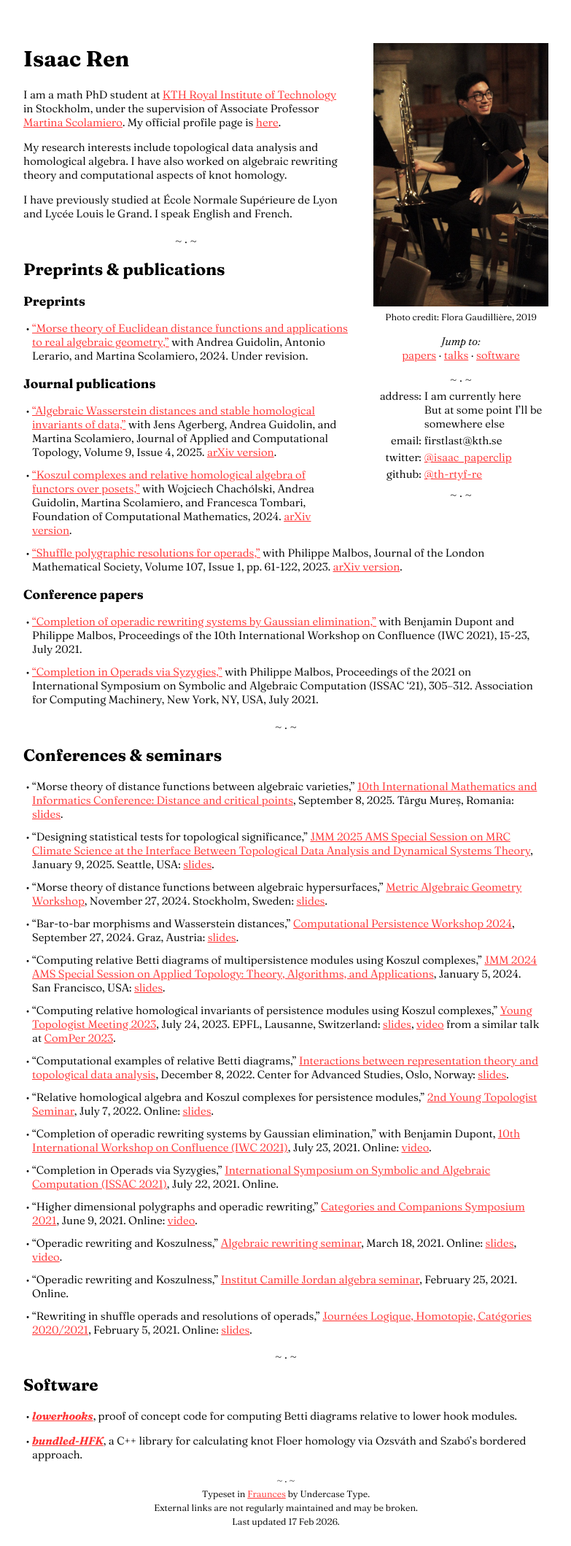
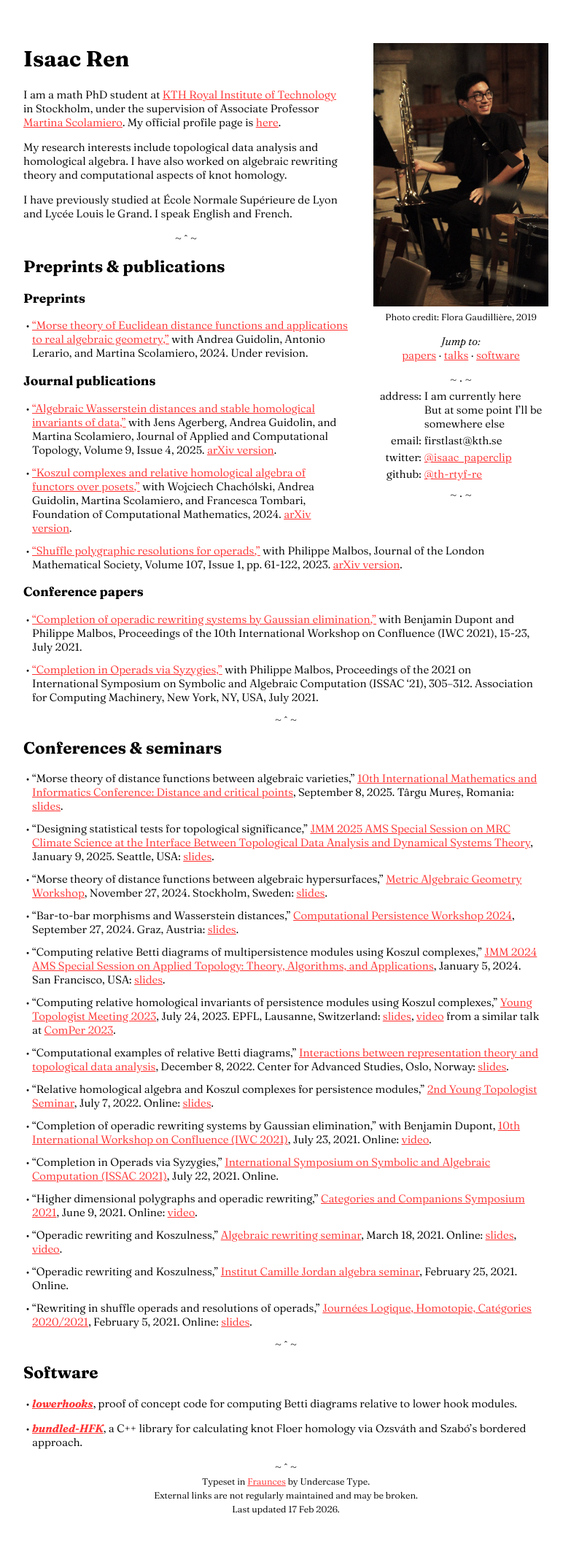
Before and after one commit to isaacxren/isaacxren.github.io, a Jekyll site: the page built from index.md, in a window 1280 px wide. Shown: the whole page at 73% size, without its empty margins (248-1031 px from the left). Built offline with Jekyll 4.4.1, drawn with Linux system fonts in a browser that asks for light colours; our own code applies the rules of GitHub Pages for plain Markdown files.

Commit message:
dinkus is now a discreet to-top button

```diff
--- /dev/null
+++ b/_includes/to-top.html
@@ -0,0 +1 @@
+<div class="to-top" title="Top of the page"><a href="/">~ ˆ ~</a></div>
--- a/index.md
+++ b/index.md
@@ -40,7 +40,7 @@
 I have previously studied at École Normale Supérieure de Lyon and Lycée Louis
 le Grand. I speak English and French.
 
-<hr />
+{% include to-top.html %}
 
 Preprints & publications {#papers}
 ------------------------
@@ -63,7 +63,7 @@
 * ["{{ item.title }},"]({{ item.url }}) with {{ item.authors }}, {{ item.location }}, {{ item.year }}.
 {%- endfor %}
 
-<hr />
+{% include to-top.html %}
 
 Conferences & seminars {#talks}
 ----------------------
@@ -102,7 +102,7 @@
   .
 {%- endfor %}
 
-<hr />
+{% include to-top.html %}
 
 Software {#software}
 --------
@@ -113,7 +113,7 @@
 
 
 <div class="centered" style="clear:both">
-<small><hr /></small>
+{% include to-top.html %}
 <small markdown="1">
 Typeset in [Fraunces](https://fraunces.undercase.xyz/) by Undercase Type.
 <br />
--- a/main.css
+++ b/main.css
@@ -114,6 +114,10 @@
   text-align: center;
 }
 
+hr.to-top::after {
+  content: "~ ^ ~";
+}
+
 .card hr {
   margin: 7px 0 0;
 }
@@ -125,3 +129,16 @@
 h2 {
   margin-top: 15px;
 }
+
+.to-top {
+  text-align: center;
+}
+
+.to-top a {
+  text-decoration: none;
+  color: #000000;
+}
+
+.to-top a:hover {
+  text-decoration: underline;
+}
```
